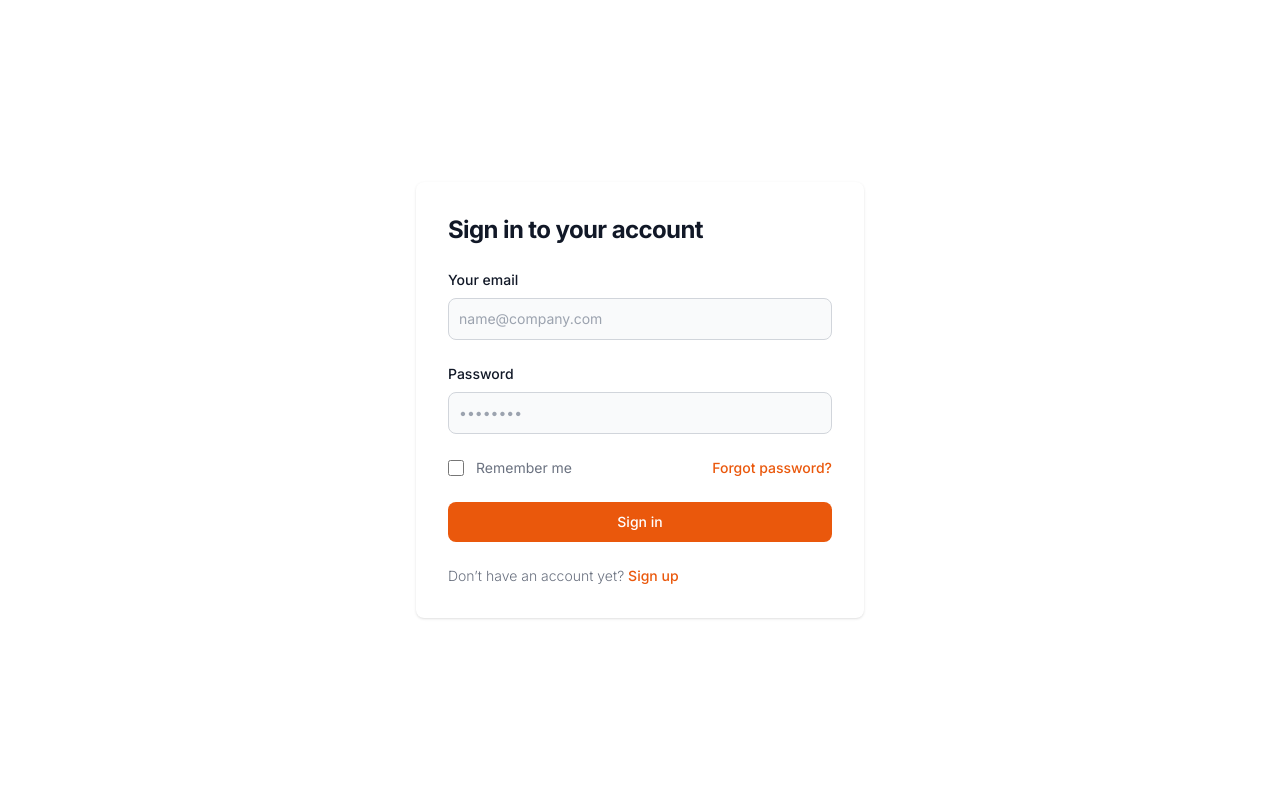
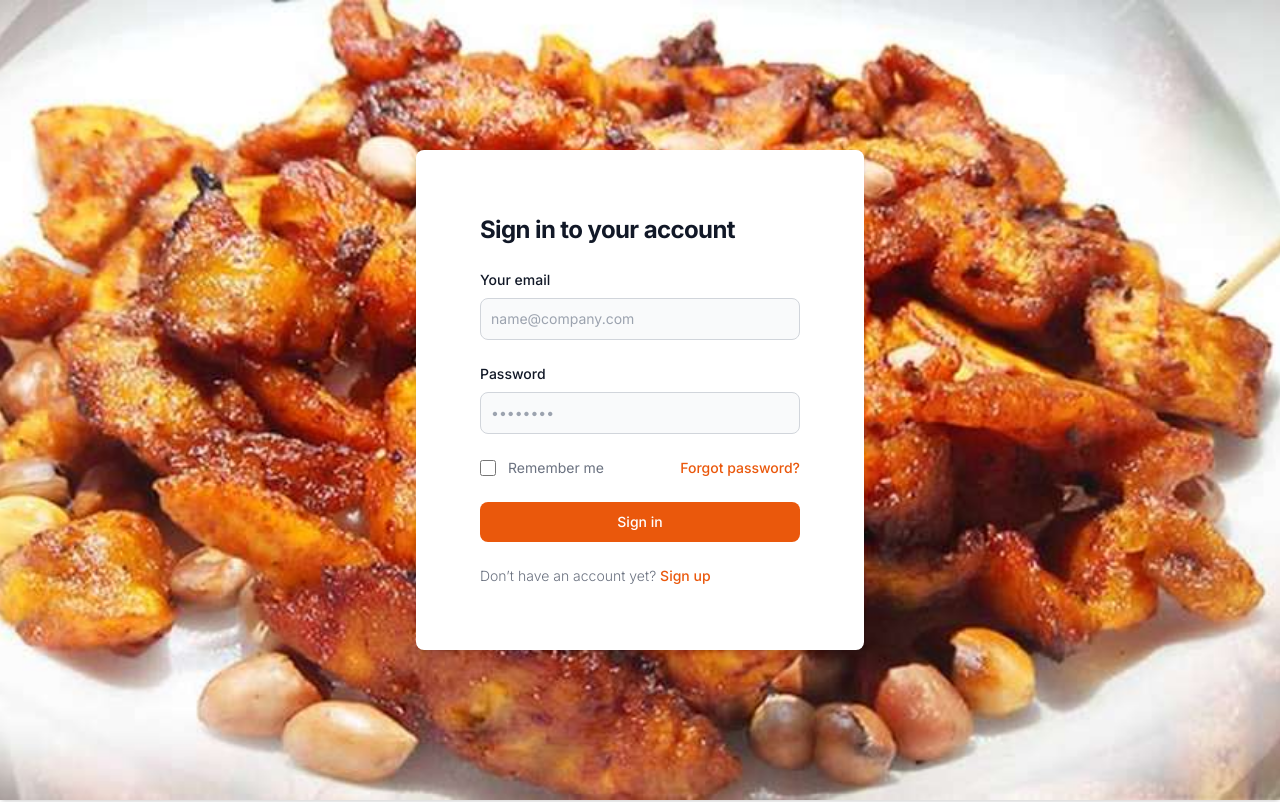
Before and after one commit to xarrijorge/alleychow, a Next.js app: page /authentication in a window 1280 px wide. Shown: the top 802 px of the page. Built offline with nearby package versions, Linux system fonts and the light colour scheme.

Commit message:
Set a background image on the login

```diff
--- a/src/app/authentication/page.js
+++ b/src/app/authentication/page.js
@@ -3,8 +3,12 @@ import Image from "next/image";
 
 export default function SignInPage() {
   return (
-    <div className="flex flex-col items-center justify-center px-6 py-8 mx-auto md:h-screen lg:py-0">
-      <div className="w-full bg-white rounded-lg shadow dark:border md:mt-0 sm:max-w-md xl:p-0 dark:bg-gray-800 dark:border-gray-700">
+    <div
+      className="flex flex-col items-center justify-center min-h-screen bg-cover bg-center bg-no-repeat px-6 py-8 mx-auto md:h-screen lg:py-0 shadow-md" // Added shadow-md here
+      style={{ backgroundImage: `url("/kelewele.jpeg")` }}
+    >
+      <div className="w-full max-w-md bg-white rounded-lg shadow-md dark:bg-gray-800 dark:border-gray-700">
+        <div className="p-6 space-y-4 md:space-y-6 sm:p-8">
           <div className="p-6 space-y-4 md:space-y-6 sm:p-8">
             <h1 className="text-xl font-bold leading-tight tracking-tight text-gray-900 md:text-2xl dark:text-white">
               Sign in to your account
@@ -89,5 +93,6 @@ export default function SignInPage() {
           </div>
         </div>
       </div>
+    </div>
   );
 }
--- a/src/app/authentication/Login.js
+++ b/src/login/page.js
@@ -3,14 +3,17 @@ import Image from "next/image";
 
 export default function SignInPage() {
   return (
-    <div className="flex flex-col items-center justify-center px-6 py-8 mx-auto md:h-screen lg:py-0">
-      <div className="w-full bg-white rounded-lg shadow dark:border md:mt-0 sm:max-w-md xl:p-0 dark:bg-gray-800 dark:border-gray-700">
+    <div
+      className="flex flex-col items-center justify-center min-h-screen bg-cover bg-center bg-no-repeat px-6 py-8 mx-auto md:h-screen lg:py-0 shadow-md" // Added shadow-md here
+      style={{ backgroundImage: `url("/kelewele.jpeg")` }}
+    >
+      <div className="w-full max-w-md bg-white rounded-lg shadow-md dark:bg-gray-800 dark:border-gray-700">
         <div className="p-6 space-y-4 md:space-y-6 sm:p-8">
-          <h1 className="text-xl font-bold leading-tight tracking-tight text-gray-900 md:text-2xl dark:text-white">
-            Sign in to your account
-          </h1>
+          <div className="p-6 space-y-4 md:space-y-6 sm:p-8">
+            <h1 className="text-xl font-bold leading-tight tracking-tight text-gray-900 md:text-2xl dark:text-white">
+              Sign in to your account
+            </h1>
 
-          <form className="space-y-4 md:space-y-6" action="#">
             <form className="space-y-4 md:space-y-6" action="#">
               <div>
                 <label
@@ -66,14 +69,14 @@ export default function SignInPage() {
                 </div>
                 <a
                   href="#"
-                  className="text-sm font-medium text-primary-600 hover:underline dark:text-primary-500"
+                  className="text-sm font-medium text-orange-600 hover:underline dark:text-primary-500"
                 >
                   Forgot password?
                 </a>
               </div>
               <button
                 type="submit"
-                className="w-full text-white bg-primary-600 hover:bg-primary-700 focus:ring-4 focus:outline-none focus:ring-primary-300 font-medium rounded-lg text-sm px-5 py-2.5 text-center dark:bg-primary-600 dark:hover:bg-primary-700 dark:focus:ring-primary-800"
+                className="w-full text-white bg-orange-600 hover:bg-primary-700 focus:ring-4 focus:outline-none focus:ring-primary-300 font-medium rounded-lg text-sm px-5 py-2.5 text-center dark:bg-primary-600 dark:hover:bg-primary-700 dark:focus:ring-primary-800"
               >
                 Sign in
               </button>
@@ -81,13 +84,13 @@ export default function SignInPage() {
                 Don’t have an account yet?{" "}
                 <a
                   href="#"
-                  className="font-medium text-primary-600 hover:underline dark:text-primary-500"
+                  className="font-medium text-primary-600 hover:underline  text-orange-600 bg-primary-600"
                 >
                   Sign up
                 </a>
               </p>
             </form>
-          </form>
+          </div>
         </div>
       </div>
     </div>
```
Also changed, not shown: src/app/register/page.js (added). Lines whose indentation alone changed are shown as unchanged.
